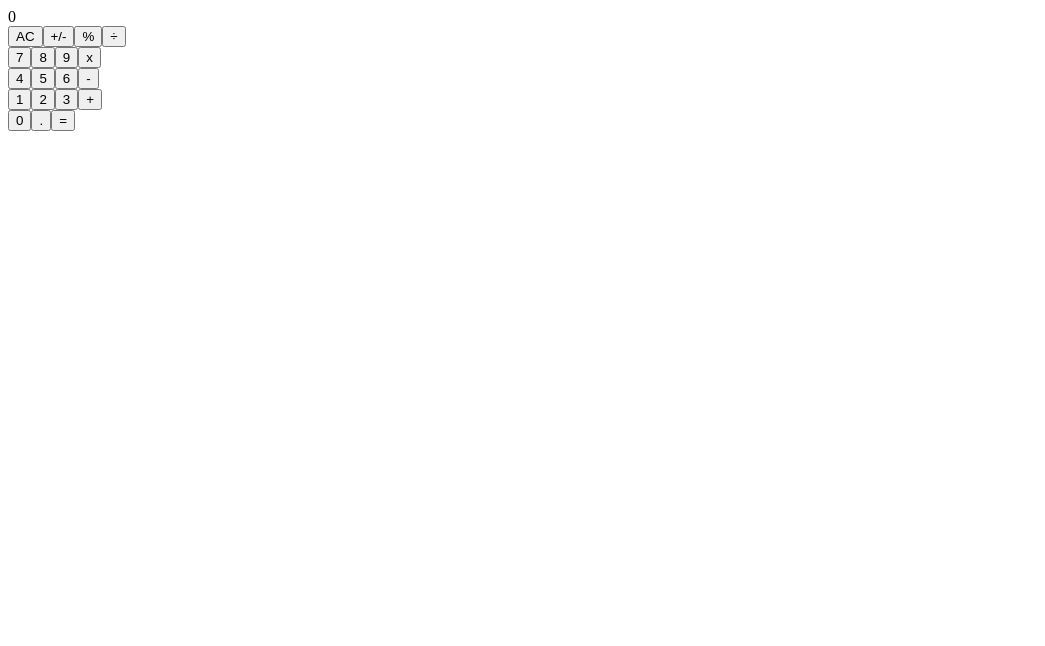
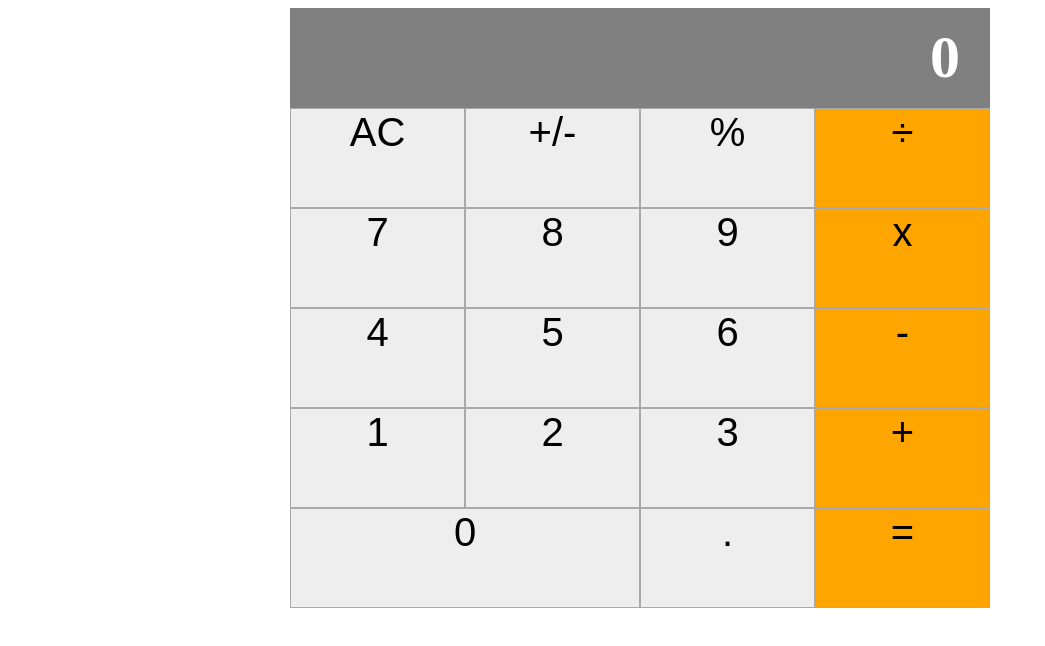
Before and after one commit to AndresFMoya/react-calculator, a React (Create React App) app: page / in a window 1280 px wide. Shown: the top 646 px of the page, without its empty margins (0-1045 px from the left). Built offline with nearby package versions, Linux system fonts and the light colour scheme.

Commit message:
style: add style to app, button, and display components

```diff
--- a/package.json
+++ b/package.json
@@ -6,6 +6,7 @@
     "@testing-library/jest-dom": "^4.2.4",
     "@testing-library/react": "^9.3.2",
     "@testing-library/user-event": "^7.1.2",
+    "node-sass": "^4.13.0",
     "prop-types": "^15.7.2",
     "react": "^16.12.0",
     "react-dom": "^16.12.0",
--- a/src/components/App.js
+++ b/src/components/App.js
@@ -3,7 +3,7 @@
 import ButtonPanel from './ButtonPanel';
 
 const App = () => (
-  <div>
+  <div className="app">
     <Display />
     <ButtonPanel />
   </div>
--- a/src/components/Button.js
+++ b/src/components/Button.js
@@ -2,10 +2,12 @@
 import PropTypes from 'prop-types';
 
 const Button = (props) => {
-  const { name } = props;
+  const { name, color, wide } = props;
+  const style = { backgroundColor: color };
+  if (wide) style.width = '50%';
 
   return (
-    <button type="button">
+    <button className="button" type="button" style={style}>
       {name}
     </button>
   );
@@ -13,6 +15,14 @@
 
 Button.propTypes = {
   name: PropTypes.string.isRequired,
+  color: PropTypes.string,
+  wide: PropTypes.bool,
 };
 
+Button.defaultProps = {
+  color: 'orange',
+  wide: false,
+};
+
+
 export default Button;
--- a/src/components/ButtonPanel.js
+++ b/src/components/ButtonPanel.js
@@ -2,34 +2,34 @@
 import Button from './Button';
 
 const ButtonPanel = () => (
-  <div className="ButtonPanel">
+  <div className="buttonPanel">
     <div className="first-group">
-      <Button name="AC" />
-      <Button name="+/-" />
-      <Button name="%" />
+      <Button name="AC" color="#eee" />
+      <Button name="+/-" color="#eee" />
+      <Button name="%" color="#eee" />
       <Button name="÷" />
     </div>
     <div className="second-group">
-      <Button name="7" />
-      <Button name="8" />
-      <Button name="9" />
+      <Button name="7" color="#eee" />
+      <Button name="8" color="#eee" />
+      <Button name="9" color="#eee" />
       <Button name="x" />
     </div>
     <div className="third-group">
-      <Button name="4" />
-      <Button name="5" />
-      <Button name="6" />
+      <Button name="4" color="#eee" />
+      <Button name="5" color="#eee" />
+      <Button name="6" color="#eee" />
       <Button name="-" />
     </div>
     <div className="fourth-group">
-      <Button name="1" />
-      <Button name="2" />
-      <Button name="3" />
+      <Button name="1" color="#eee" />
+      <Button name="2" color="#eee" />
+      <Button name="3" color="#eee" />
       <Button name="+" />
     </div>
     <div className="fifth-group">
-      <Button name="0" />
-      <Button name="." />
+      <Button name="0" wide color="#eee" />
+      <Button name="." color="#eee" />
       <Button name="=" />
     </div>
   </div>
--- a/src/index.js
+++ b/src/index.js
@@ -1,7 +1,7 @@
 import React from 'react';
 import ReactDOM from 'react-dom';
 import App from './components/App';
-import './index.css';
+import './styles/scss/index.scss';
 
 ReactDOM.render(
   <App />,
--- /dev/null
+++ b/src/styles/scss/index.scss
@@ -0,0 +1,28 @@
+.app {
+  display: flex;
+  flex-direction: column;
+  width: 700px;
+  margin: auto;
+  box-sizing: border-box;
+}
+
+.display {
+  background-color: grey;
+  box-sizing: border-box;
+  height: 100px;
+  color: white;
+  font-size: 60px;
+  padding: 15px 30px;
+  font-weight: bold;
+  text-align: right;
+}
+
+.button {
+  height: 100px;
+  display: inline-flex;
+  justify-content: center;
+  width: 25%;
+  margin: auto;
+  font-size: 40px;
+  border: 1px solid darkgrey;
+}
```
Also changed, not shown: src/index.css (deleted), 1 other file (tests, documents, lock files or other folders).
